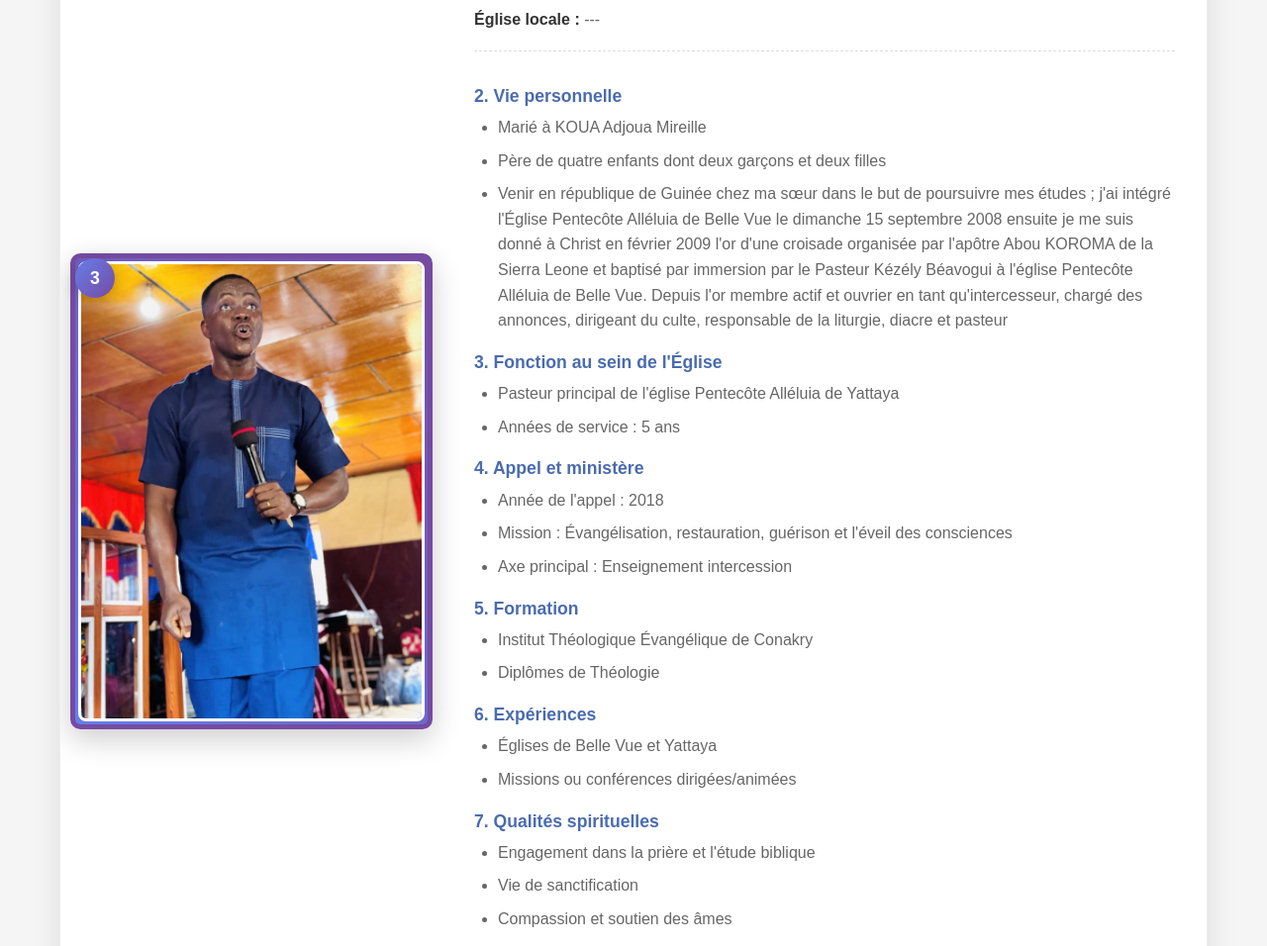
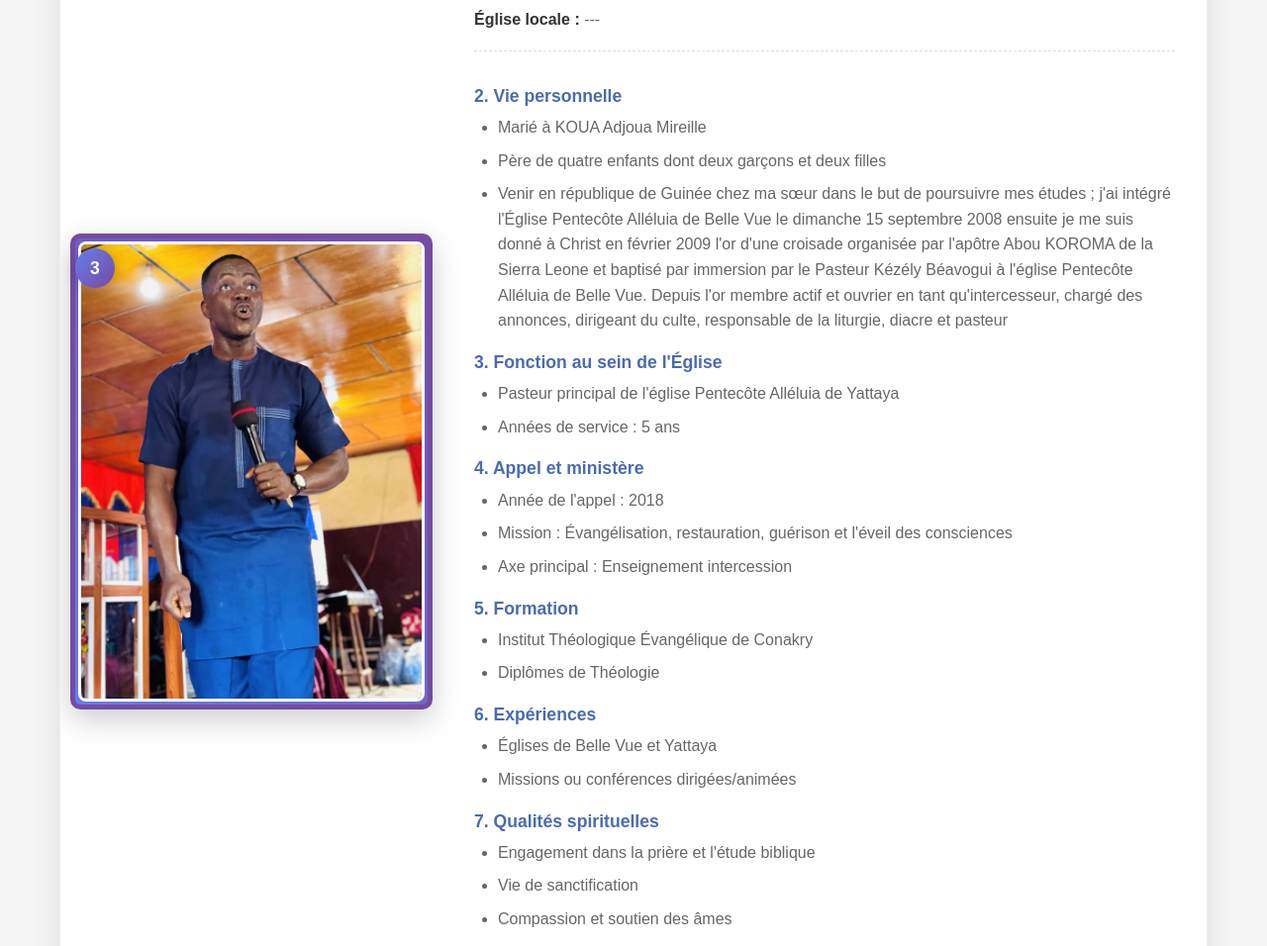
Before and after one commit to Emilefaya90/eglisealleluiaguinee, a Django app: page /biographie-pasteurs/ in a window 1280 px wide. Shown: the part 1402-2358 px from the top of the page at 99% size. Run offline with Django 5.2, Linux system fonts and the light colour scheme.

Commit message:
Ajustement du positionnement de la photo du Pasteur 3 vers le haut de la section

```diff
--- a/main/templates/main/biographie_pasteurs.html
+++ b/main/templates/main/biographie_pasteurs.html
@@ -145,14 +145,16 @@
 .pasteur-photo-container {
     position: relative;
     width: 100%;
-    height: 100%;
-    padding: 10px;
+    height: auto;
+    padding: 0 10px 0 10px;
+    margin-top: -40px; /* Ajustement pour remonter la photo vers le haut de la section */
+    margin-bottom: 0;
 }
 
 .photo-frame {
     position: relative;
     width: 100%;
-    height: 100%;
+    height: auto;
     border-radius: 10px;
     overflow: hidden;
     box-shadow: 0 10px 30px rgba(0, 0, 0, 0.2);
@@ -283,8 +285,9 @@
 
 .pasteur-photo-wrapper {
     position: relative;
-    height: 100%;
-    min-height: 300px;
+    height: auto;
+    min-height: 280px;
+    margin-top: 0;
 }
 
 .pasteur-photo {
```
